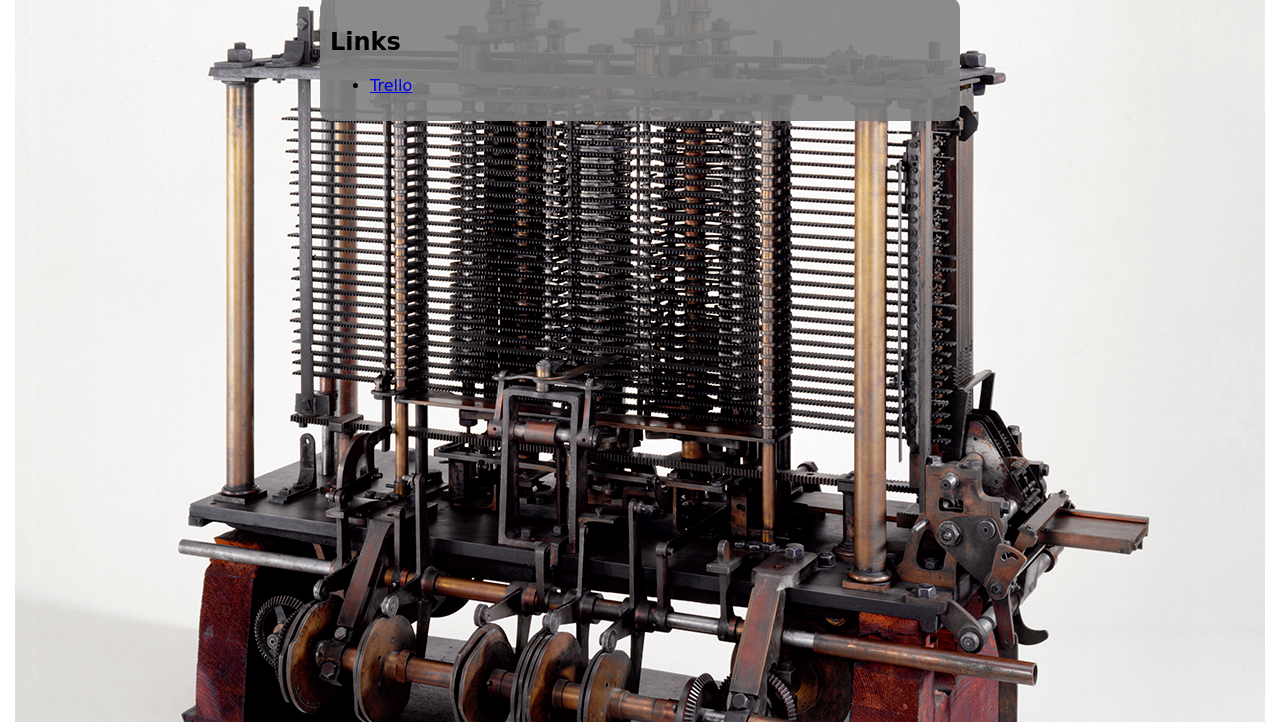
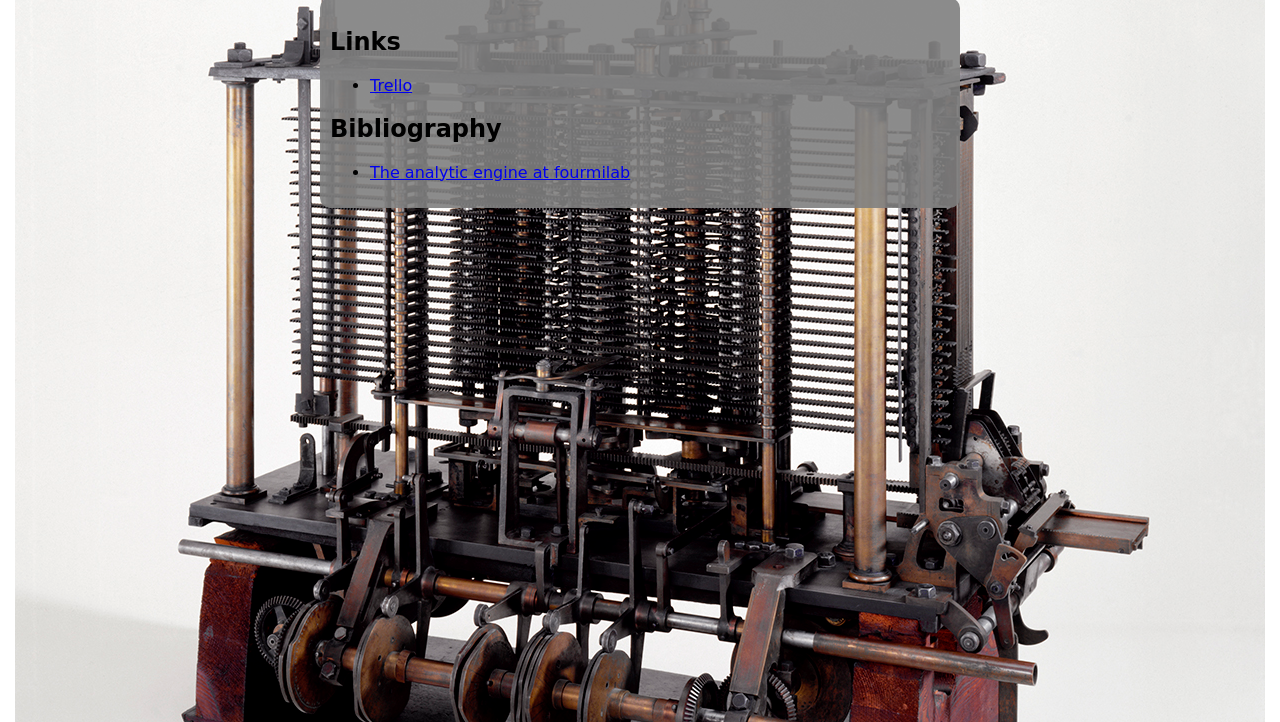
Before and after one commit to analytic-engine/analytic-engine.github.io, a plain HTML site: page index.html in a window 1280 px wide. Shown: the part 78-800 px from the top of the page. Drawn offline with Linux system fonts and the light colour scheme.

Commit message:
add bibliography

```diff
--- a/index.html
+++ b/index.html
@@ -16,6 +16,12 @@
 					<li><a href="https://trello.com/b/uxpwSVav/the-analytic-engine">Trello</a></li>
 				</ul>
 			</section>
+			<h2>Bibliography</h2>
+			<section class="links">
+				<ul>
+					<li><a href="http://www.fourmilab.ch/babbage/contents.html">The analytic engine at fourmilab</a></li>
+				</ul>
+			</section>
 		</section>
 	</body>
 </html>
```
